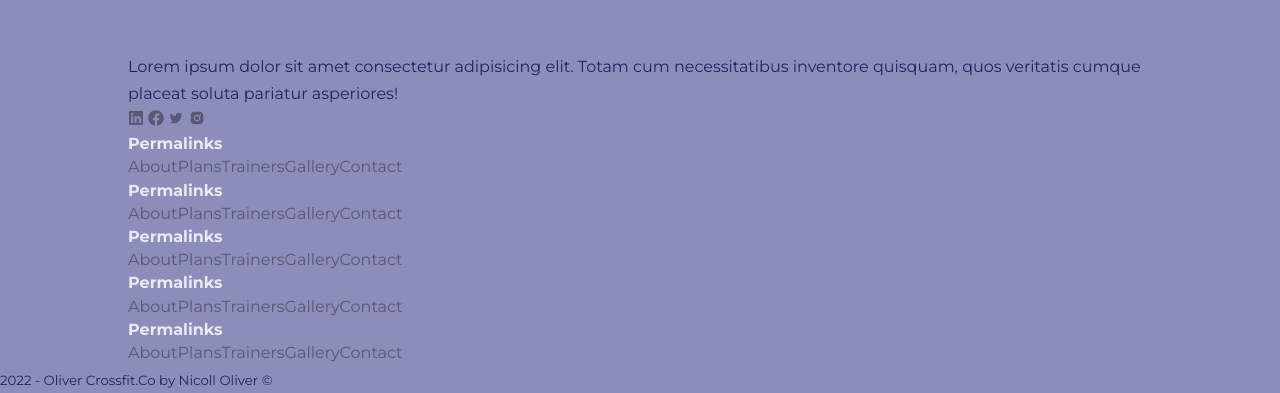
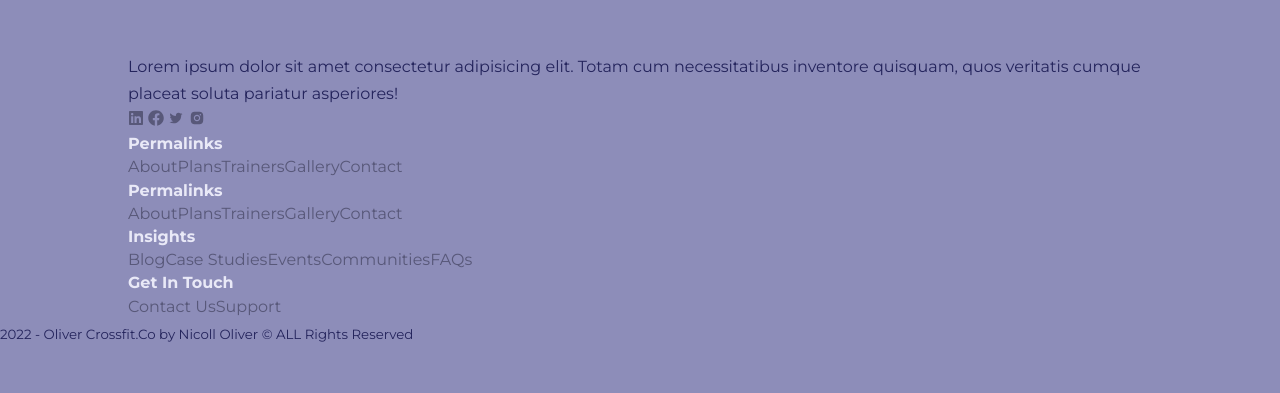
Before and after one commit to oliver-nicoll/turbo-couscous, a React (Create React App) app: page / in a window 1280 px wide. Shown: the part 4326-4719 px from the top of the page. After the commit the page ends 4673 px from the top, so only its background shows below. Built offline with nearby package versions, Linux system fonts and the light colour scheme.

Commit message:
fix footer words

```diff
--- a/src/components/Footer.jsx
+++ b/src/components/Footer.jsx
@@ -43,32 +43,21 @@ const Footer = () => {
                 <Link to="/contact">Contact</Link>
             </article>
             <article>
-                <h4>Permalinks</h4>
-                <Link to="/about">About</Link>
-                <Link to="/plans">Plans</Link>
-                <Link to="/trainers">Trainers</Link>
-                <Link to="/gallery">Gallery</Link>
-                <Link to="/contact">Contact</Link>
+                <h4>Insights</h4>
+                <Link to="/s">Blog</Link>
+                <Link to="/s">Case Studies</Link>
+                <Link to="/s">Events</Link>
+                <Link to="/s">Communities</Link>
+                <Link to="/s">FAQs</Link>
             </article>
             <article>
-                <h4>Permalinks</h4>
-                <Link to="/about">About</Link>
-                <Link to="/plans">Plans</Link>
-                <Link to="/trainers">Trainers</Link>
-                <Link to="/gallery">Gallery</Link>
-                <Link to="/contact">Contact</Link>
-            </article>
-            <article>
-                <h4>Permalinks</h4>
-                <Link to="/about">About</Link>
-                <Link to="/plans">Plans</Link>
-                <Link to="/trainers">Trainers</Link>
-                <Link to="/gallery">Gallery</Link>
-                <Link to="/contact">Contact</Link>
+                <h4>Get In Touch</h4>
+                <Link to="/contact">Contact Us</Link>
+                <Link to="/s">Support</Link>
             </article>
         </div>
         <div className="footer__copyright">
-            <small>2022 - Oliver Crossfit.Co by Nicoll Oliver &copy;</small>
+            <small>2022 - Oliver Crossfit.Co by Nicoll Oliver &copy; ALL Rights Reserved</small>
         </div>
     </footer>
 
```
